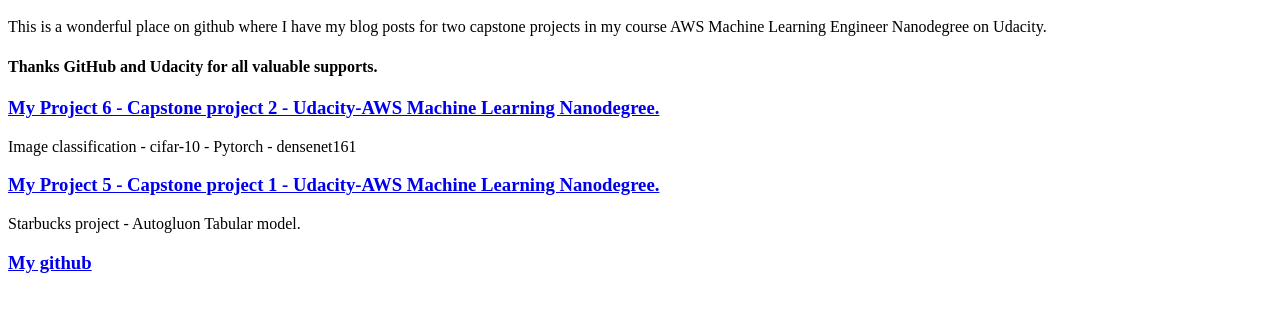
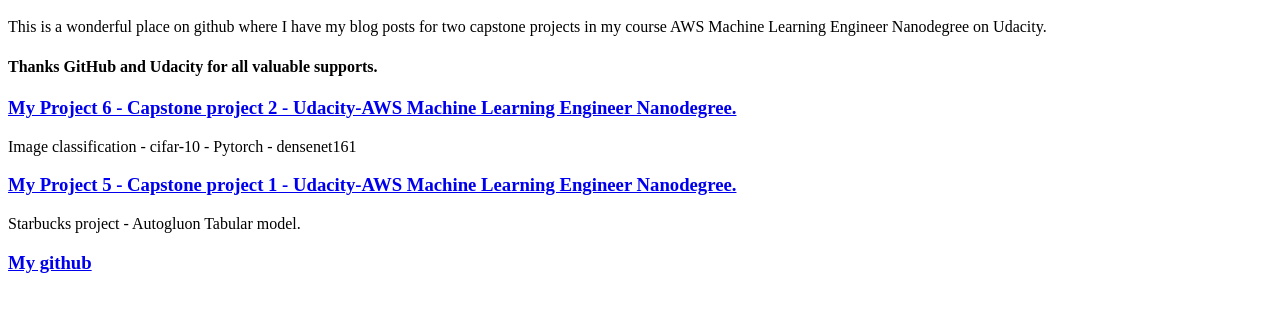
Before and after one commit to ngandn18/intro, a plain HTML site: page index.htm in a window 1280 px wide. Shown: the part 48-360 px from the top of the page. Drawn offline with Linux system fonts and the light colour scheme.

Commit message:
Update index.htm
Correct some typo.

```diff
--- a/index.htm
+++ b/index.htm
@@ -2,9 +2,9 @@
 <p>This is a wonderful place on github where I have my blog posts for two capstone projects in my course AWS Machine Learning Engineer Nanodegree on Udacity.
 </p>
 <h4>Thanks GitHub and Udacity for all valuable supports.</h4>
-<h3><a href="https://ngandn18.github.io/intro/proj_6.html">My Project 6 - Capstone project 2 - Udacity-AWS Machine Learning Nanodegree.</a></h3>
+<h3><a href="https://ngandn18.github.io/intro/proj_6.html">My Project 6 - Capstone project 2 - Udacity-AWS Machine Learning Engineer Nanodegree.</a></h3>
 <p>Image classification - cifar-10 - Pytorch - densenet161</p>
-<h3><a href="https://ngandn18.github.io/intro/proj_5.html">My Project 5 - Capstone project 1 - Udacity-AWS Machine Learning Nanodegree.</a></h3>
+<h3><a href="https://ngandn18.github.io/intro/proj_5.html">My Project 5 - Capstone project 1 - Udacity-AWS Machine Learning Engineer Nanodegree.</a></h3>
 <p>Starbucks project - Autogluon Tabular model.</p>
 
 <h3 id="-my-github-https-github-com-ngandn18-"><a href="https://github.com/ngandn18">My github</a></h3>
```
